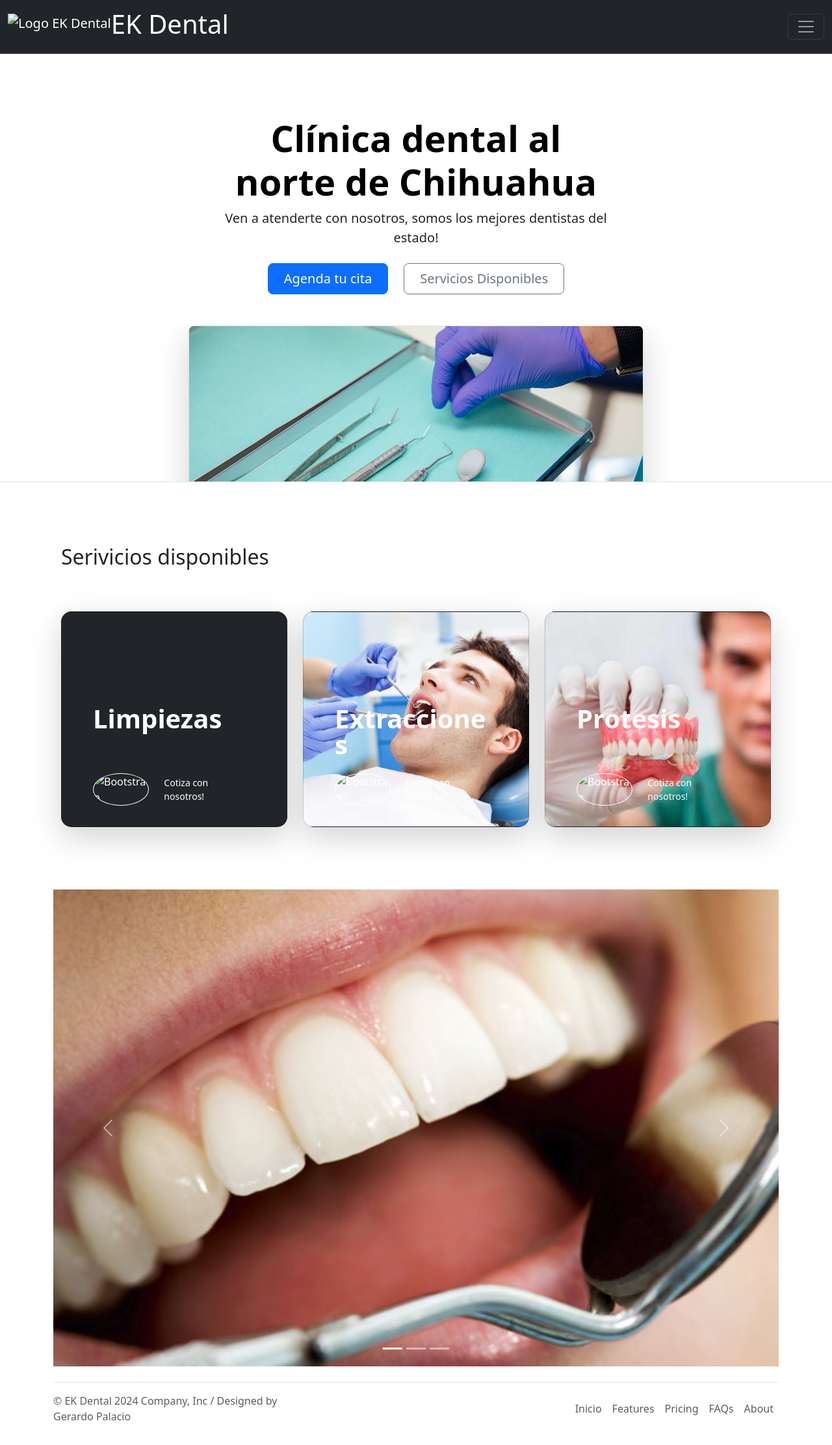
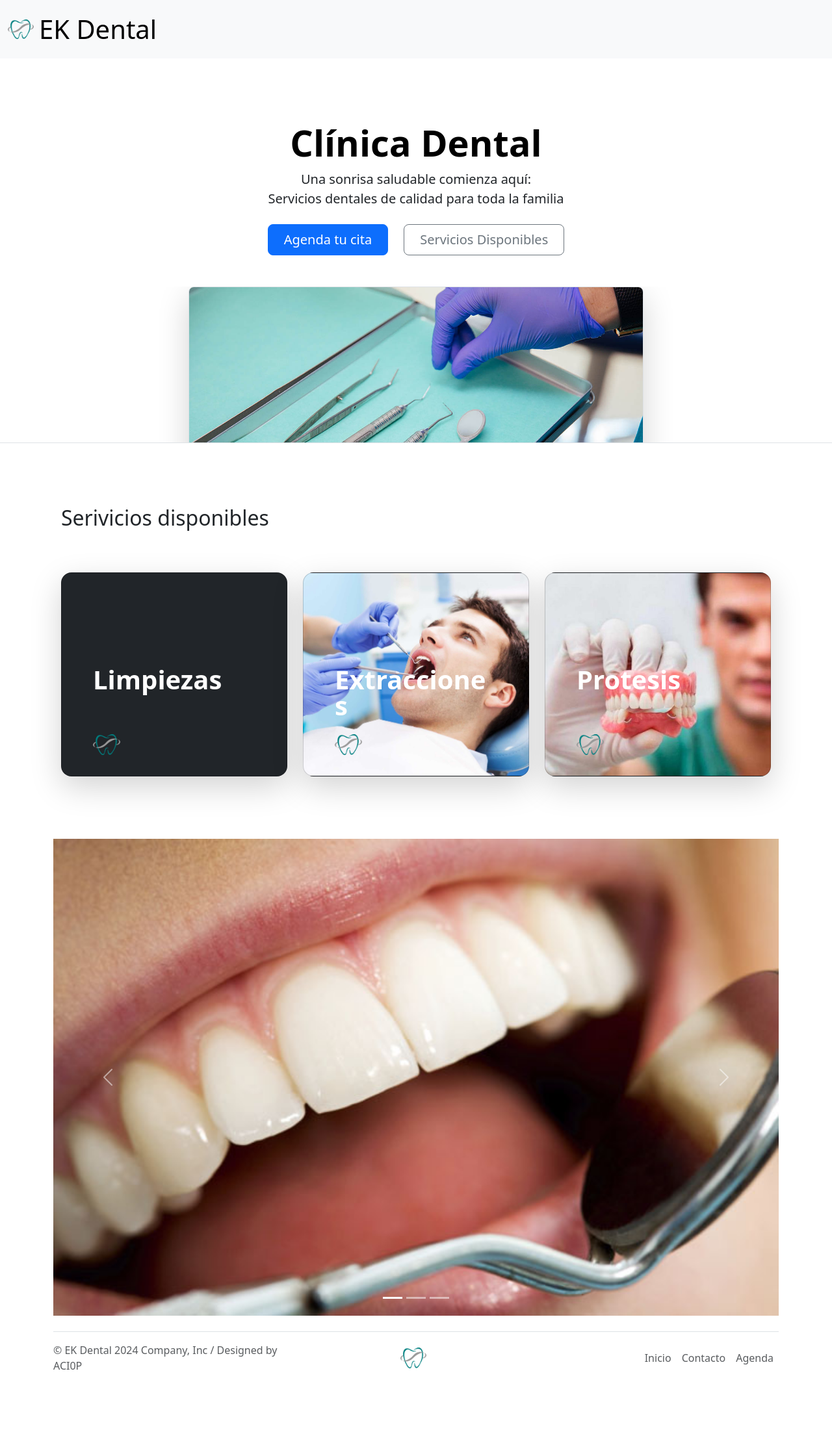
Before and after one commit to ACI0P/ekdental.github.io, a plain HTML site: page index.html in a window 1280 px wide. Shown: the whole page at 65% size. After the commit the page ends 2154 px from the top, so only its background shows below. Drawn offline with nearby package versions, Linux system fonts and the light colour scheme.

Commit message:
Add files via upload

```diff
--- a/index.html
+++ b/index.html
@@ -23,49 +23,20 @@
 </head>
 
 <body>
-  <nav class="navbar bg-dark border-bottom border-body" data-bs-theme="dark">
+  <nav class="navbar bg-body-tertiary">
     <div class="container-fluid">
-      <a class="navbar-brand" href="#"><img src="./EKlogo.png" height="40px" alt="Logo EK Dental"><h1 class="text-body-emphasis">EK Dental</h1></a>
-      <button class="navbar-toggler" type="button" data-bs-toggle="collapse" data-bs-target="#navbarSupportedContent" aria-controls="navbarSupportedContent" aria-expanded="false" aria-label="Toggle navigation">
-        <span class="navbar-toggler-icon"></span>
-      </button>
-      <div class="collapse navbar-collapse" id="navbarSupportedContent">
-        <ul class="navbar-nav me-auto mb-2 mb-lg-0">
-          <li class="nav-item">
-            <a class="nav-link active" aria-current="page" href="#">Inicio</a>
-          </li>
-          <li class="nav-item">
-            <a class="nav-link" href="#">Sobre nosotros</a>
-          </li>
-          <li class="nav-item dropdown">
-            <a class="nav-link dropdown-toggle" href="#" role="button" data-bs-toggle="dropdown" aria-expanded="false">
-              Servicios
-            </a>
-            <ul class="dropdown-menu">
-              <li><a class="dropdown-item" href="#">Limpiezas</a></li>
-              <li><a class="dropdown-item" href="#">Extracciones</a></li>
-              <li><hr class="dropdown-divider"></li>
-              <li><a class="dropdown-item" href="#">Cotizaciónes</a></li>
-            </ul>
-          </li>
-        </ul>
-        <form class="d-flex" role="search">
-          <input class="form-control me-2" type="search" placeholder="Busqueda" aria-label="Search">
-          <button class="btn btn-outline-success" type="submit">
-            <svg xmlns="http://www.w3.org/2000/svg" width="16" height="16" fill="currentColor" class="bi bi-search" viewBox="0 0 16 16">
-              <path d="M11.742 10.344a6.5 6.5 0 1 0-1.397 1.398h-.001q.044.06.098.115l3.85 3.85a1 1 0 0 0 1.415-1.414l-3.85-3.85a1 1 0 0 0-.115-.1zM12 6.5a5.5 5.5 0 1 1-11 0 5.5 5.5 0 0 1 11 0"/>
-            </svg>
-          </button>
-        </form>
-      </div>
+      <a class="navbar-brand " href="#">
+        <img src="./icono.png" alt="Logo" width="40px"  class="d-inline-block align-text-top">
+       <h1 class="fw-normal text-body-emphasis ms-2 pt-2">EK Dental</h1>
+      </a>
     </div>
   </nav>
 
   <div class="px-4 pt-5 my-5 text-center border-bottom">
-    <h1 class="display-4 fw-bold text-body-emphasis">Clínica dental al<br/>norte de Chihuahua</h1>
+    <h1 class="display-4 fw-bold text-body-emphasis">Clínica Dental</h1>
     <div class="col-lg-6 mx-auto">
       <p class="lead mb-4">
-        Ven a atenderte con nosotros, somos los mejores dentistas del estado!
+        Una sonrisa saludable comienza aquí:<br/>Servicios dentales de calidad para toda la familia
       </p>
       <div class="d-grid gap-2 d-sm-flex justify-content-sm-center mb-5">
         <button type="button" class="btn btn-primary btn-lg px-4 me-sm-3">Agenda tu cita</button>
@@ -89,11 +60,7 @@
             <h3 class="pt-5 mt-5 mb-4 display-6 lh-1 fw-bold">Limpiezas</h3>
             <ul class="d-flex list-unstyled mt-auto">
               <li class="me-auto">
-                <img src="./icon.jpg" alt="Bootstrap" width="32" height="32" class="rounded-circle border border-white">
-              </li>
-              <li class="d-flex align-items-center me-3">
-                <svg class="bi me-2" width="1em" height="1em"><use xlink:href="#geo-fill"></use></svg>
-                <small>Cotiza con nosotros!</small>
+                <img src="./icono.png" height="32">
               </li>
             </ul>
           </div>
@@ -106,11 +73,7 @@
             <h3 class="pt-5 mt-5 mb-4 display-6 lh-1 fw-bold">Extracciones</h3>
             <ul class="d-flex list-unstyled mt-auto">
               <li class="me-auto">
-                <img src="./icon.jpg" alt="Bootstrap" width="32" height="32" class="rounded-circle border border-white">
-              </li>
-              <li class="d-flex align-items-center me-3">
-                <svg class="bi me-2" width="1em" height="1em"><use xlink:href="#geo-fill"></use></svg>
-                <small>Cotiza con nosotros!</small>
+                <img src="./icono.png" height="32">
               </li>
               </li>
             </ul>
@@ -124,11 +87,7 @@
             <h3 class="pt-5 mt-5 mb-4 display-6 lh-1 fw-bold">Protesis</h3>
             <ul class="d-flex list-unstyled mt-auto">
               <li class="me-auto">
-                <img src="./icon.jpg" alt="Bootstrap" width="32" height="32" class="rounded-circle border border-white">
-              </li>
-              <li class="d-flex align-items-center me-3">
-                <svg class="bi me-2" width="1em" height="1em"><use xlink:href="#geo-fill"></use></svg>
-                <small>Cotiza con nosotros!</small>
+                <img src="./icono.png" height="32">
               </li>
             </ul>
           </div>
@@ -146,13 +105,13 @@
     </div>
     <div class="carousel-inner">
       <div class="carousel-item active">
-        <img src="./dientes.jpg" class="d-block w-100" alt="...">
+        <img src="./dientes.jpg" class="d-block w-100">
       </div>
       <div class="carousel-item">
-        <img src="./dientes1.jpg" class="d-block w-100" alt="...">
+        <img src="./dientes1.jpg" class="d-block w-100">
       </div>
       <div class="carousel-item">
-        <img src="./dientes2.jpeg" class="d-block w-100" alt="...">
+        <img src="./dientes2.jpeg" class="d-block w-100">
       </div>
     </div>
     <button class="carousel-control-prev" type="button" data-bs-target="#carouselExampleIndicators" data-bs-slide="prev">
@@ -168,18 +127,17 @@
 
 <div class="container">
   <footer class="d-flex flex-wrap justify-content-between align-items-center py-3 my-4 border-top">
-    <p class="col-md-4 mb-0 text-body-secondary">© EK Dental 2024 Company, Inc / Designed by Gerardo Palacio</p>
+    <p class="col-md-4 mb-0 text-body-secondary">© EK Dental 2024 Company, Inc / Designed by ACI0P</p>
+
 
     <a href="/" class="col-md-4 d-flex align-items-center justify-content-center mb-3 mb-md-0 me-md-auto link-body-emphasis text-decoration-none">
-      <svg class="bi me-2" width="40" height="32"><use xlink:href="#bootstrap"></use></svg>
+      <img src="./icono.png" class="bi me-2" width="40" height="32">
     </a>
 
     <ul class="nav col-md-4 justify-content-end">
       <li class="nav-item"><a href="#" class="nav-link px-2 text-body-secondary">Inicio</a></li>
-      <li class="nav-item"><a href="#" class="nav-link px-2 text-body-secondary">Features</a></li>
-      <li class="nav-item"><a href="#" class="nav-link px-2 text-body-secondary">Pricing</a></li>
-      <li class="nav-item"><a href="#" class="nav-link px-2 text-body-secondary">FAQs</a></li>
-      <li class="nav-item"><a href="#" class="nav-link px-2 text-body-secondary">About</a></li>
+      <li class="nav-item"><a href="#" class="nav-link px-2 text-body-secondary">Contacto</a></li>
+      <li class="nav-item"><a href="#" class="nav-link px-2 text-body-secondary">Agenda</a></li>
     </ul>
   </footer>
 </div>
```
Also changed, not shown: icono.png (added).
